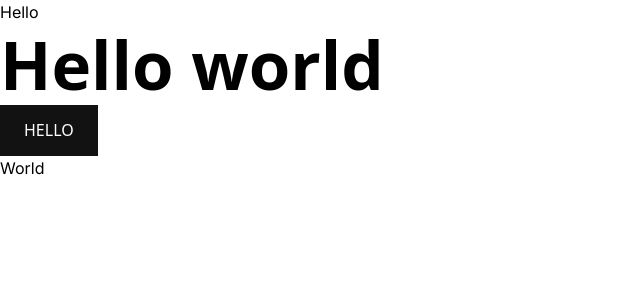
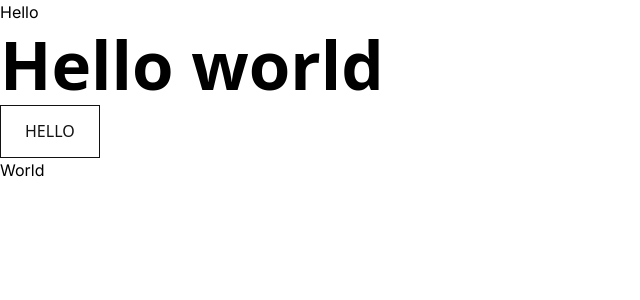
Before and after one commit to 289Volts/flowery-ecommerce, a Next.js app: page / in a window 1280 px wide. Shown: the top 300 px of the page, without its empty margins (0-640 px from the left). Built offline with nearby package versions, Linux system fonts and the light colour scheme.

Commit message:
FEAT
Added text with icon button variant

```diff
--- a/src/app/page.tsx
+++ b/src/app/page.tsx
@@ -6,7 +6,7 @@ export default function Home() {
 		<main className="">
 			<h1 className="text-desktopHeading1">Hello world</h1>
 			<Button
-				variant="primary"
+				variant="secondary"
 				className=""
 			>
 				Hello
--- a/src/components/ui/Button.tsx
+++ b/src/components/ui/Button.tsx
@@ -3,33 +3,43 @@ import { cn } from '@/lib/utils';
 import { tv, type VariantProps } from 'tailwind-variants';
 
 const button = tv({
-	base: 'border-none py-4 px-6 flex gap-2 items-center text-mobileButton md:text-desktopButton uppercase',
+	base: 'md:focus-visible:outline-2 md:focus-visible:outline-dotted md:focus-visible:outline-offset-[2px] text-mobileButton md:text-desktopButton hover:transition hover:duration-500',
 	variants: {
 		variant: {
-			primary: 'bg-black text-white border-none',
-			secondary: 'bg-white text-black border border-black',
-			tertiary: 'bg-black border-white text-white border'
-		}
+			primary:
+				'bg-black text-white border-none border-none py-4 px-6 flex gap-2 items-center uppercase',
+			secondary:
+				'bg-white text-black border border-black py-4 px-6 flex gap-2 items-center uppercase',
+			tertiary:
+				'bg-black border-white text-white border py-4 px-6 flex gap-2 items-center uppercase',
+			textIcon: 'flex items-center gap-2'
+		},
+		type: {}
 	},
 	compoundVariants: [
 		{
 			variant: 'primary',
 			className:
-				'md:hover:bg-gray-dark md:hover:text-white md:active:bg-black md:active:text-white md:disabled:cursor-not-allowed disabled:bg-gray disabled:text-gray-light md:focus-visible:outline-2 md:focus-visible:outline-dotted md:focus-visible:outline-offset-[2px] md:focus-visible:ring-black'
+				'lg:hover:bg-gray-dark lg:hover:text-white active:bg-black active:text-white disabled:cursor-not-allowed disabled:bg-gray disabled:text-gray-light'
 		},
 		{
 			variant: 'secondary',
 			className:
-				'md:hover:bg-black md:hover:text-white md:active:bg-white md:active:text-black md:cursor-not-allowed disabled:border-gray-light disabled:text-gray'
+				'lg:hover:bg-black lg:hover:text-white active:bg-white active:text-black disabled:cursor-not-allowed disabled:border-gray-light disabled:text-gray'
 		},
 		{
 			variant: 'tertiary',
 			className:
-				'md:hover:bg-white md:hover:text-gray-dark md:active:bg-white md:active:text-black md:cursor-not-allowed disabled:bg-black disabled:text-gray-light disabled:border-gray-light'
+				'lg:hover:bg-white lg:hover:text-gray-dark active:bg-white active:text-black disabled:cursor-not-allowed disabled:bg-black disabled:text-gray-light disabled:border-gray-light'
+		},
+		{
+			variant: 'textIcon',
+			className:
+				'lg:hover:border-b lg:hover:border-b-black lg:hover:text-gray active:text-black active:border-b active:border-b-black disabled:cursor-not-allowed disabled:bg-gray-light disabled:text-gray-light capitalize'
 		}
 	],
 	defaultVariants: {
-		variant: 'primary',
+		variant: 'primary'
 	}
 });
 
```
